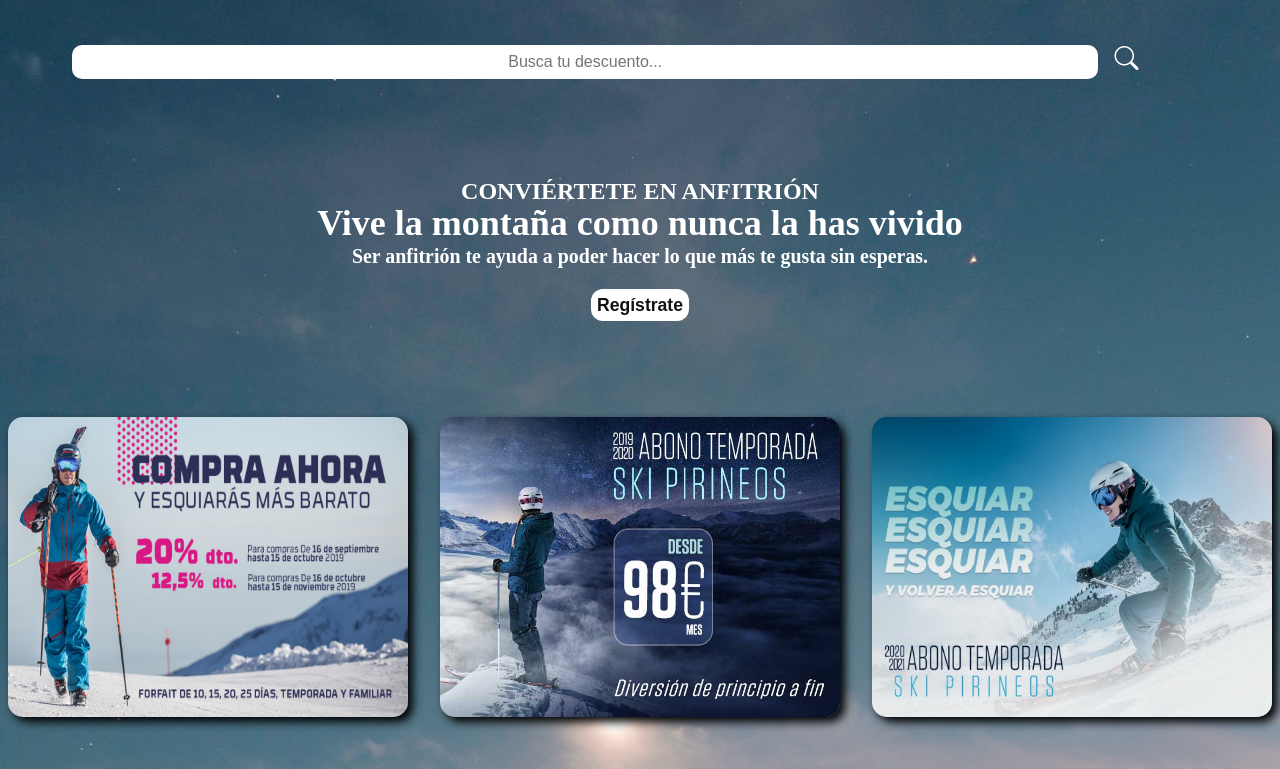
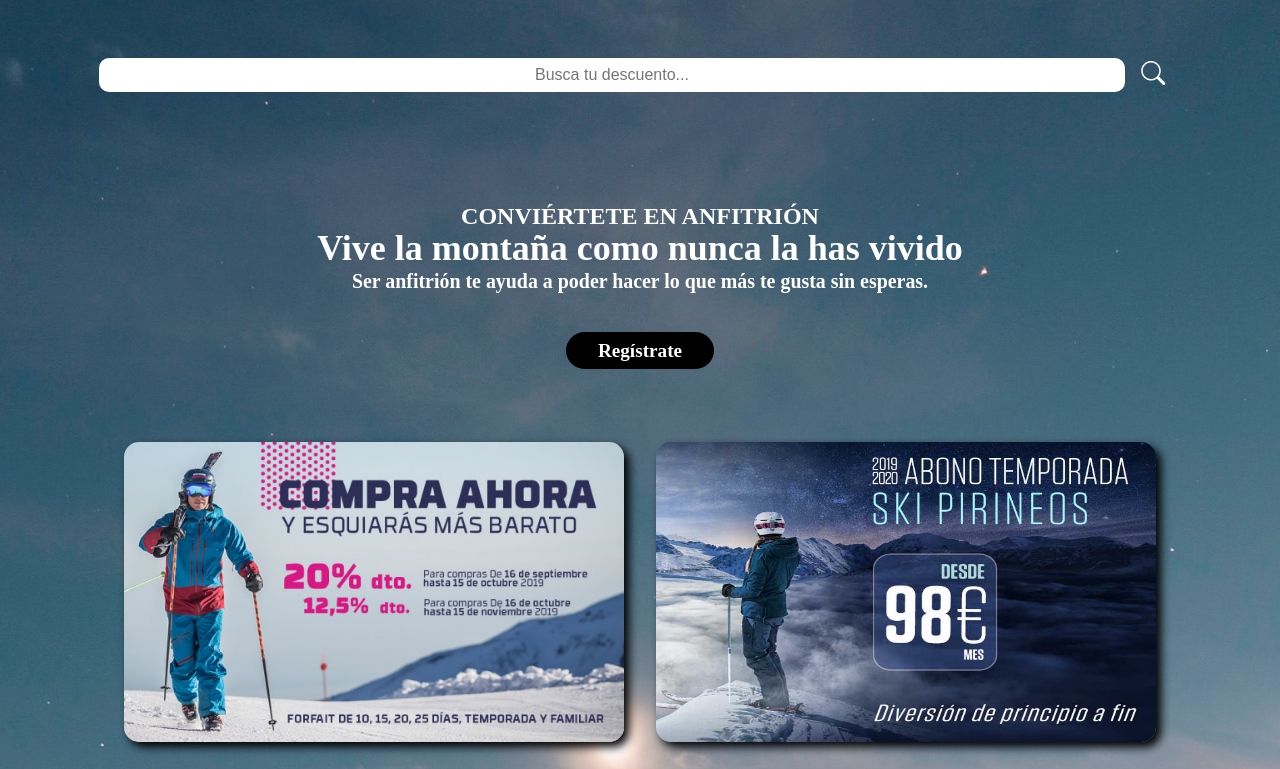
Before and after one commit to Alpha870/trMountain-assets, a website: page assets/index.html in a window 1280 px wide. Shown: the part 112-881 px from the top of the page. Drawn offline with nearby package versions, Linux system fonts and the light colour scheme.

Commit message:
boton de registro
anclando boton de registro dentro del mismo html

```diff
--- a/assets/index.html
+++ b/assets/index.html
@@ -25,18 +25,20 @@
     </header>
 
     <nav class="nav">
-        <nav class="navbar navbar-light bg-light">
-            <div class="container-fluid">
-              <input class="navbar-brand mb-0 h1" type="text" placeholder="Busca tu descuento..."><i class="bi bi-search"></i></input>
-            </div>
-          </nav>
+
+              <input type="text" placeholder="Busca tu descuento..."><i class="bi bi-search"></i></input>
+
     </nav>
 
     <article>
-        <h4> CONVIÉRTETE EN ANFITRIÓN</h4>
-        <h1> Vive la montaña como nunca la has vivido</h1>
-        <h5>Ser anfitrión te ayuda a poder hacer lo que más te gusta sin esperas.</h5>
-        <button href="" type="button" class="button-registro"> Regístrate</button>
+        <div class="article-section1">
+            <h4> CONVIÉRTETE EN ANFITRIÓN</h4>
+            <h1> Vive la montaña como nunca la has vivido</h1>
+            <h5>Ser anfitrión te ayuda a poder hacer lo que más te gusta sin esperas.</h5>
+        </div>
+        <div class="article-section2">
+            <a href="#registro-usuario" type="button" class="button-registro"> Regístrate</a>
+        </div>
     </article>
 
     <aside class="aside">
@@ -78,6 +80,12 @@
         </div>
 
         <div class="footer-section2">
+            <form>
+                <div class="formulario-registro" id="registro-usuario">
+                  <input type="email" placeholder="Ingresa tu correo"><button class="enviar">Enviar</button>
+                  <div id="emailHelp" class="form-text">Nunca compartiremos su correo electrónico con nadie más.</div>
+                </div>
+            </form>
             <div>
                 <h3>Quienes somos?</h3>
                 <ul>
@@ -94,16 +102,10 @@
                     <li><a href="#">Términos y condiciones</a></li>
                 </ul>
 
-                <form>
-                    <div class="formulario-registro">
-                      <input type="email" placeholder="Ingresa tu correo"><button class="enviar">Enviar</button>
-                      <div id="emailHelp" class="form-text">Nunca compartiremos su correo electrónico con nadie más.</div>
-                    </div>
-                </form>
             </div>
           </div>
           <div class="footer-section3" >
-              <p>
+                <p>
                   &copy; 2022 TrMountain. Todos los derechos reservados.
                   Esta es una landing page ficticia para fines académicos.
                 </p>
--- a/assets/style.css
+++ b/assets/style.css
@@ -55,8 +55,12 @@
 /* nav */
 
 nav {
-    margin: 4rem 2rem;
+    margin: 4rem;
+    display: flex;
+    justify-content: center;
+    align-items: center;
 }
+
 
 input {
     height: 2rem;
@@ -80,11 +84,16 @@
 
 /* article */
 
-article {
+.article-section1 {
     padding: 1rem;
     color: white;
     line-height: 0rem;
     font-size: 1.5rem;
+    text-align: center;
+}
+
+.article-section2 {
+    margin-top: 10px;
     text-align: center;
 }
 
@@ -95,15 +104,14 @@
 }
 
 .button-registro {
-    align-items: center;
-    background-color: #fff;
-    border-radius: 12px;
-    color: #121212;
+    background: black;
+    padding: 0.5rem 2rem  ;
+    border-radius: 50px;
+    color: black;
     cursor: pointer;
     font-weight: bold;
-    font-size: 1.1rem;
+    font-size: 1.2rem;
     border: none;
-    text-align: center;
 }
 
 .button-registro:hover {
@@ -126,7 +134,7 @@
 
 aside img {
     height: 300px;
-    width: 400px;
+    width: 500px;
     border-radius: 15px;
     box-shadow: 5px 5px 10px black;
 }
```
